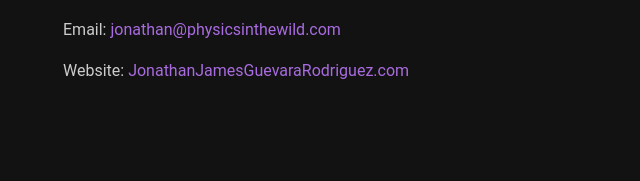
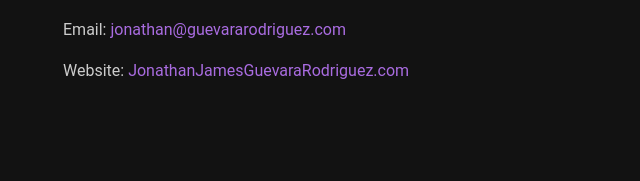
Before and after one commit to Down2Derive/physics-in-the-wild, a plain HTML site: page index.html in a window 1280 px wide. Shown: the part 1838-2019 px from the top of the page, 159-799 px from the left. Drawn offline with Linux system fonts and the light colour scheme.

Commit message:
email update
Signed-off-by: Down2Derive <jjrodriguez1617@gmail.com>

```diff
--- a/index.html
+++ b/index.html
@@ -139,7 +139,7 @@
 
   <section id="contact">
     <h2>Get in Touch</h2>
-    <p>Email: <a href="mailto:jonathan@physicsinthewild.com">jonathan@physicsinthewild.com</a></p>
+    <p>Email: <a href="mailto:jonathan@physicsinthewild.com">jonathan@guevararodriguez.com</a></p>
     <p>Website: <a href="https://www.JonathanJamesGuevaraRodriguez.com">JonathanJamesGuevaraRodriguez.com</a></p>
   </section>
 <section id="cv">
```
